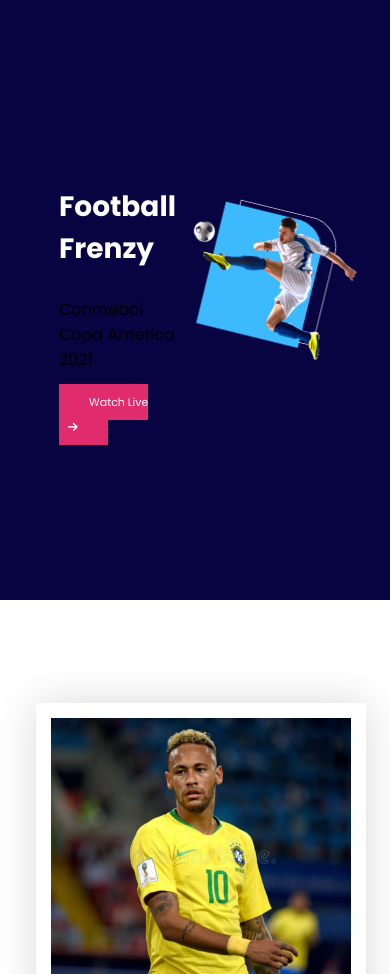
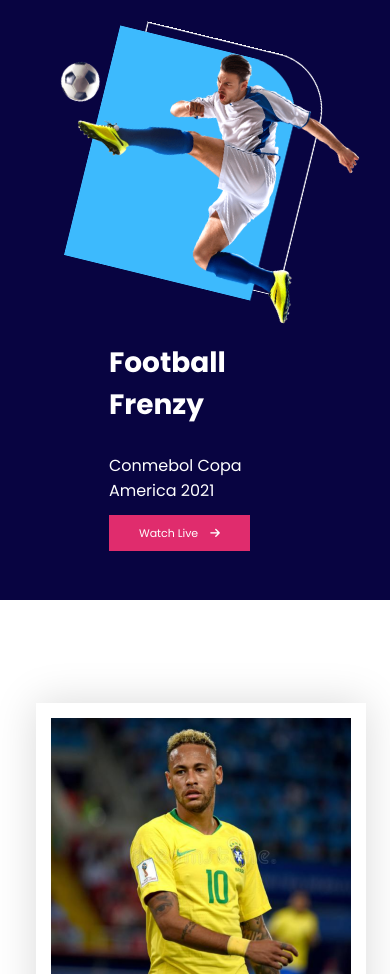
Before and after one commit to ShafiaChy/football_website, a plain HTML site: page index.html in a window 390 px wide. Shown: the top 974 px of the page. Drawn offline with Linux system fonts and the light colour scheme.

Commit message:
code updated

```diff
--- a/index.html
+++ b/index.html
@@ -19,8 +19,8 @@
         <section class="top-banner">
             <div class="banner-container">
                 <div class="banner-info">
-                    <h1>Football Frenzy</h1>
-                    <p>Conmebol Copa America 2021</p>
+                    <h1 class="banner-details">Football Frenzy</h1>
+                    <p class="banner-details">Conmebol Copa America 2021</p>
                     <a href="www.google.com">Watch Live <i class="fas fa-arrow-right"></i></a>
                 </div>
                 <div class="banner-image">
--- a/style.css
+++ b/style.css
@@ -29,6 +29,11 @@
 
 }
 
+.banner-details{
+    color: white;
+
+}
+
 .banner-container{
     width: 80%;
     height: 600px;
@@ -39,7 +44,7 @@
 .banner-info{
    padding-left: 156px;
    padding-right: 102px;
-   width: 485px;
+   width: 500px;
 
 }
 
@@ -297,6 +302,10 @@
         padding-left: 0 10px;
 
     }
+    .banner-container{
+
+        flex-direction: column-reverse;
+    }
 
     .banner-info{
         width: 100%;
```
